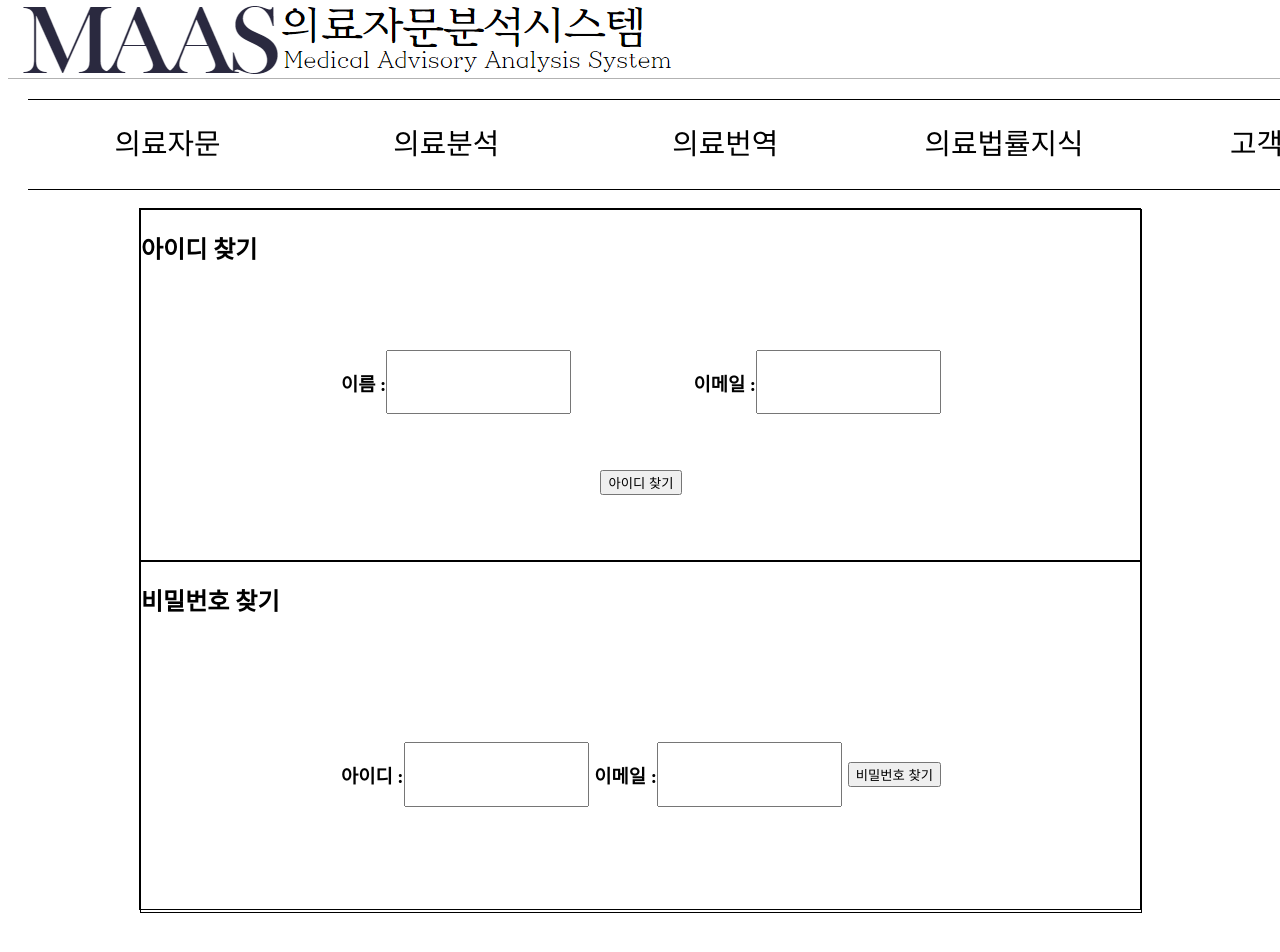
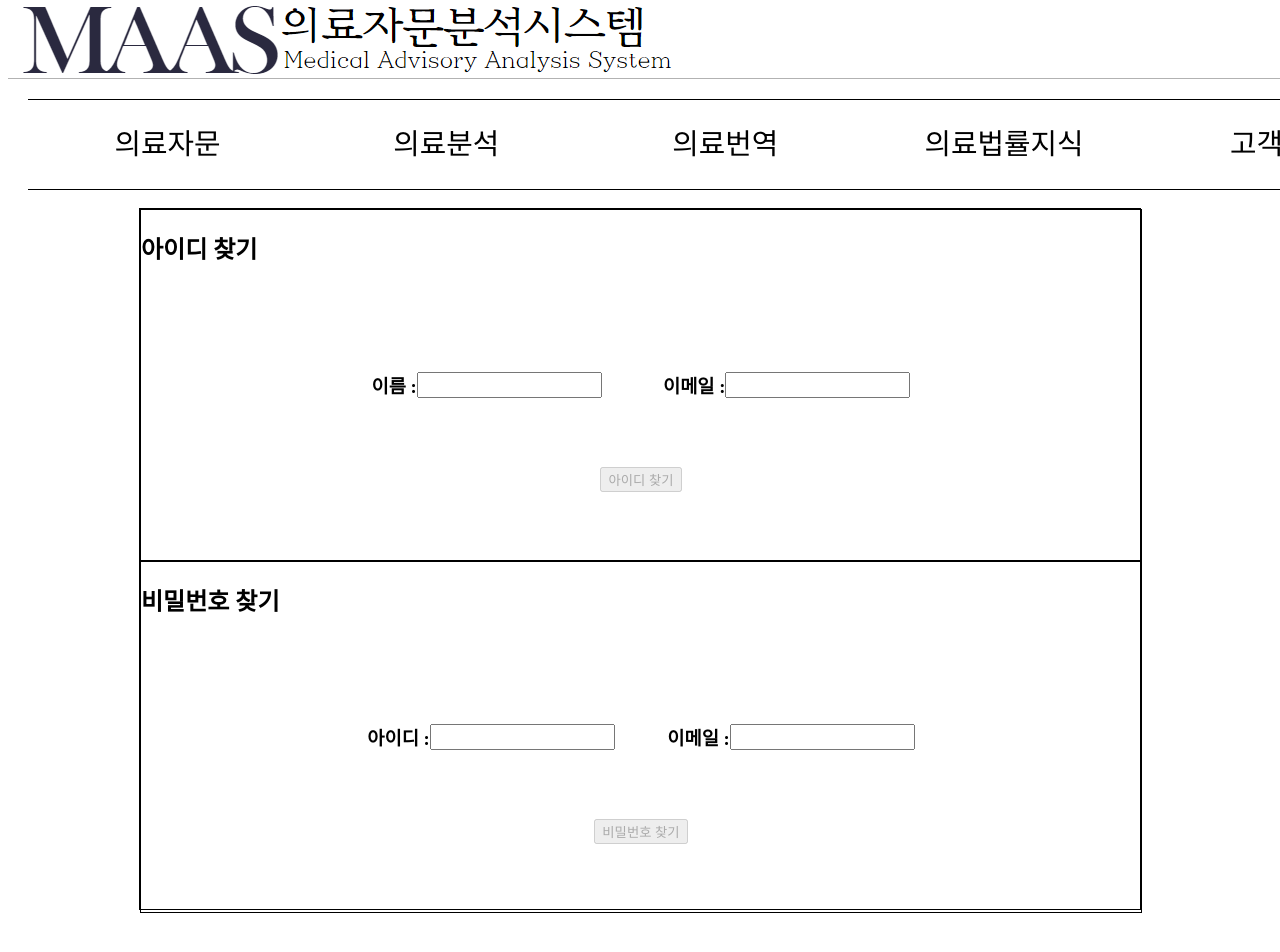
Before and after one commit to dudxo/Medical_Advice_review, a React (Create React App) app in the folder FE/medic/: page /medic/finduserinfo in a window 1280 px wide. Shown: the top 952 px of the page. Built offline with nearby package versions, Linux system fonts and the light colour scheme.

Commit message:
[Feat] 유저정보 찾기 및 css 수정

```diff
--- a/FE/medic/src/App.js
+++ b/FE/medic/src/App.js
@@ -24,6 +24,7 @@ import AnnouncementDetail from "./pages/Customerpage/Announcement/AnnouncementDe
 import WriteAnnouncement from "./pages/Customerpage/Announcement/WriteAnnouncement";
 import FinduserInfopage from "./pages/FinduserInfo/FinduserInfopage";
 import Updatepw from './pages/FinduserInfo/Updatepw'
+import ChangeMyInfo from "./pages/Mypage/ChangeMyInfopage";
 
 export default function App(){
     return(
@@ -54,6 +55,7 @@ export default function App(){
                     <Route path='/medic/customer/announcement/writeannouncement' element={<WriteAnnouncement/>}/>
                     <Route path="/medic/finduserinfo" element={<FinduserInfopage/>}/>
                     <Route path="/medic/finduserinfo/findpw" element={<Updatepw/>}/>
+                    <Route path="/medic/mypage/changemyinfo" element={<ChangeMyInfo/>}/>
                 </Routes>
             </div>
             </div>
--- a/FE/medic/src/components/Header.js
+++ b/FE/medic/src/components/Header.js
@@ -189,7 +189,7 @@ export default function Header({}) {
 
     const btn_program_changeMemberInfo_view = (e) => {
         if (isSession) {
-            navigate('/medic/mypage');
+            navigate('/medic/mypage/changemyinfo');
         } else {
             alert('로그인 후 이용해주세요!');
             navigate('/mediclogin');
--- a/FE/medic/src/css/FinduserInfopage.module.css
+++ b/FE/medic/src/css/FinduserInfopage.module.css
@@ -35,15 +35,19 @@
 .findid_form{
     display: flex;
     flex-direction: column;
-    height: 200px;
     justify-content: space-around;
 }
 .find_input{
     width: 600px;
     display: flex;
     align-items: center;
-    justify-content: space-between;
+    justify-content: space-around;
 }
 .findid_input_info{
     display: flex;
+    margin-bottom: 50px;
+    align-items: center;
 }
+.input{
+    height: 20px;
+}
--- a/FE/medic/src/css/Updatepw.module.css
+++ b/FE/medic/src/css/Updatepw.module.css
@@ -0,0 +1,11 @@
+.updatepw_wrap{
+    width: 400px;
+    height: 400px;
+    margin: 0 auto;
+    display: flex;
+    flex-direction: column;
+    justify-content: space-around;
+    align-items: center;
+    border: 3px solid black;
+    border-radius: 15px;
+}
--- a/FE/medic/src/pages/FinduserInfo/FinduserInfopage.js
+++ b/FE/medic/src/pages/FinduserInfo/FinduserInfopage.js
@@ -1,4 +1,4 @@
-import React, { useState } from "react";
+import React, { useEffect, useState } from "react";
 import style from '../../css/FinduserInfopage.module.css'
 import axios from "axios";
 import { useNavigate } from "react-router-dom";
@@ -8,6 +8,10 @@ export default function FinduserInfopage(){
     const [email_id, setEmail_id] = useState('')
     const [id, setId] = useState('')
     const [email_pw, setEmail_pw] = useState('')
+
+    const [useridinfo, setUseridinfo] = useState(true)
+    const [userpwinfo, setUserpwinfo] = useState(true)
+
     const navigate = useNavigate()
     const input_name = e => {
         setName(e.target.value)
@@ -30,6 +34,21 @@ export default function FinduserInfopage(){
         }
     }
 
+    useEffect(()=>{
+        if(name && email_id){
+            setUseridinfo(false)
+        }else{
+            setUseridinfo(true)
+        }
+    }, [name, email_id])
+
+    useEffect(()=>{
+        if(id && email_pw){
+            setUserpwinfo(false)
+        }else{
+            setUserpwinfo(true)
+        }
+    }, [id, email_pw])
     const input_id = e =>{
         setId(e.target.value)
     }
@@ -43,7 +62,7 @@ export default function FinduserInfopage(){
         }
         try{
             const response = await axios.post('/login/findPw', userInfo)
-            navigate('/medic/findusrinfo/updatepw')
+            navigate('/medic/finduserinfo/findpw', {state : {uId : id, uEmail : email_pw}})
         }catch(err){
             console.log(err)
             alert('가입된 정보가 없습니다.')
@@ -67,7 +86,7 @@ export default function FinduserInfopage(){
                                 <input className={`${style.findid_input_email} ${style.input}`} onChange={input_email_id}/>
                             </div>
                         </div>
-                        <button className={style.btn_findbtn} onClick={btn_findid}>아이디 찾기</button>
+                        <button className={style.btn_findbtn} disabled={useridinfo} onClick={btn_findid}>아이디 찾기</button>
                     </div>
                 </div>
             </div>
@@ -86,8 +105,8 @@ export default function FinduserInfopage(){
                                 <h3>이메일 : </h3>
                                 <input className={`${style.findpw_input_email} ${style.input}`} onChange={input_email_pw}/>
                             </div>
-                            <button className={style.btn_findbtn} onClick={btn_findpw}>비밀번호 찾기</button>
                         </div>
+                        <button className={style.btn_findbtn} disabled={userpwinfo} onClick={btn_findpw}>비밀번호 찾기</button>
                     </div>
                 </div>
             </div>
--- a/FE/medic/src/pages/FinduserInfo/Updatepw.js
+++ b/FE/medic/src/pages/FinduserInfo/Updatepw.js
@@ -1,25 +1,43 @@
-import React, { useState } from "react";
+import React, { useEffect, useState } from "react";
 import axios from "axios";
 import updatepw from '../../css/Updatepw.module.css'
+import { useLocation, useNavigate } from "react-router-dom";
 
 export default function Updatepw() {
     const [updateuserpw, setUpdateuserpw] = useState('')
+    const [newpwEmpty, setNewpwEmpty] = useState(false)
+    const navigate = useNavigate()
+    const location = useLocation()
+
+    const uId = location.state.uId
+    const uEmail = location.state.uEmail
 
     const input_updatepw = e => {
         setUpdateuserpw(e.target.value)
     }
 
+    useEffect(()=>{
+        if(updateuserpw){
+            setNewpwEmpty(false)
+        }else{
+            setNewpwEmpty(true)
+        }
+    }, [updateuserpw])
     const btn_update_pw = async(e) => {
         const userPw = {
-            'updatepw' : updateuserpw
+            'newUpw' : updateuserpw,
+            'uId' : uId,
+            'uEmail' : uEmail
         }
         try{
-            const response = await axios.post('/login/findPw', userPw)
-            console.log(response.data)
+            const response = await axios.post('/login/findPw/updatePw', userPw)
+            alert(response.data)
+            navigate('/mediclogin')
         } catch(err){
             console.log(err)
         }
     }
+
 
     return(
         <div className={updatepw.updatepw_wrap}>
@@ -31,7 +49,7 @@ export default function Updatepw() {
                 <input type="password" onChange={input_updatepw} />
             </div>
             <div className={updatepw.btn_update_pw}>
-                <button onClick={btn_update_pw} >비밀번호 변경</button>
+                <button onClick={btn_update_pw} disabled={newpwEmpty} >비밀번호 변경</button>
             </div>
         </div>
     )
--- a/FE/medic/src/pages/Loginpage.js
+++ b/FE/medic/src/pages/Loginpage.js
@@ -41,7 +41,7 @@ export default function Loginpage(){
         navigate('/')
     }
     const btn_user_siginup = e => {
-        navigate('/medicsignup')
+        navigate('/medicassign')
     }
     const btn_finduserinfo = e => {
         navigate('/medic/finduserinfo')
--- /dev/null
+++ b/FE/medic/src/pages/Mypage/ChangeMyInfopage.js
@@ -0,0 +1,9 @@
+import React from "react";
+
+export default function ChangeMyInfo() {
+    return(
+        <>
+            내 정보 수정 페이지
+        </>
+    )
+}
```
